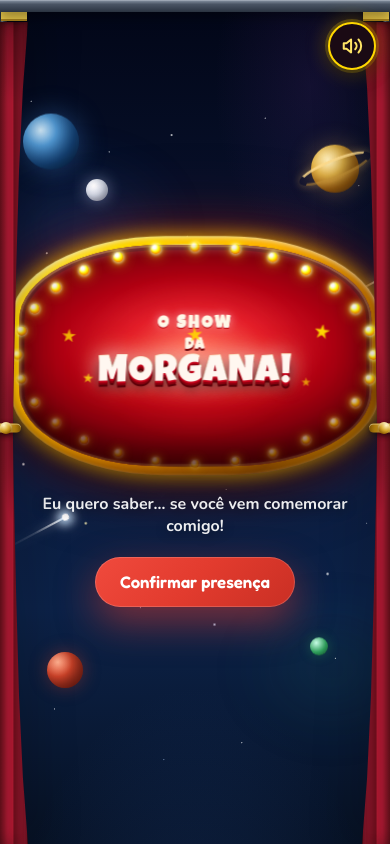
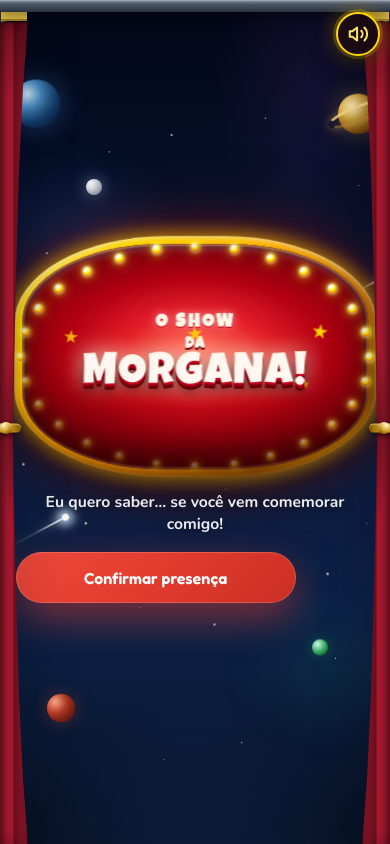
Before and after one commit to 0125mateus/show-da-morgana, a Flask app: page / in a window 390 px wide. Run offline with Flask 3, Linux system fonts and the light colour scheme.

Commit message:
Remove family area link and improve mobile layout for home and RSVP.
Co-authored-by: Cursor <cursoragent@cursor.com>

```diff
--- a/components/show-sign/show-sign.css
+++ b/components/show-sign/show-sign.css
@@ -672,19 +672,109 @@
 }
 
 @media (max-width: 560px) {
+  .show-sign-page {
+    min-height: 100svh;
+    gap: 1rem;
+    padding: max(1rem, env(safe-area-inset-top)) max(0.75rem, env(safe-area-inset-right)) max(1.25rem, env(safe-area-inset-bottom)) max(0.75rem, env(safe-area-inset-left));
+    padding-left: max(0.75rem, 7vw);
+    padding-right: max(0.75rem, 7vw);
+    place-content: center;
+  }
+
+  .show-sign-page__lead {
+    font-size: 0.98rem;
+    padding: 0 0.5rem;
+    line-height: 1.4;
+  }
+
+  .show-sign-page__cta .btn {
+    width: min(100%, 280px);
+    justify-content: center;
+    min-height: 48px;
+    font-size: 1rem;
+  }
+
+  .audio-toggle {
+    top: max(0.75rem, env(safe-area-inset-top));
+    right: max(0.65rem, env(safe-area-inset-right));
+    width: 44px;
+    height: 44px;
+  }
+
   .show-sign {
-    --sign-w: min(94vw, 420px);
-    aspect-ratio: 1.55 / 1;
+    --sign-w: min(92vw, 420px);
+    aspect-ratio: 1.5 / 1;
     border-radius: 42% / 36%;
   }
 
   .show-sign__face {
-    inset: 9px;
+    inset: 8px;
     border-radius: 40% / 34%;
+  }
+
+  .show-sign__content {
+    padding: 7% 8%;
   }
 
   .show-sign__line--hero {
     -webkit-text-stroke: 1px #fff3c4;
+    font-size: clamp(1.85rem, 11vw, 3rem);
+  }
+
+  .show-sign__line--top {
+    font-size: clamp(0.95rem, 4.8vw, 1.4rem);
+  }
+
+  .show-sign__bulb {
+    width: 8px;
+    height: 8px;
+  }
+
+  /* Planetas menores no celular para não cobrir o letreiro */
+  .space-bg__planet--blue {
+    width: 48px;
+    height: 48px;
+    left: 3%;
+    top: 10%;
+  }
+
+  .space-bg__planet--ring {
+    width: 40px;
+    height: 40px;
+    right: 3%;
+    top: 12%;
+  }
+
+  .space-bg__planet--red {
+    width: 28px;
+    height: 28px;
+    bottom: 14%;
+  }
+
+  .space-bg__planet--small,
+  .space-bg__moon {
+    width: 16px;
+    height: 16px;
+  }
+
+  .space-bg__nebula {
+    filter: blur(22px);
+    opacity: 0.35;
+  }
+}
+
+@media (max-width: 380px) {
+  .show-sign {
+    --sign-w: 94vw;
+    aspect-ratio: 1.42 / 1;
+  }
+
+  .show-sign__line--hero {
+    font-size: clamp(1.6rem, 12vw, 2.4rem);
+  }
+
+  .space-bg__planet--ring::after {
+    border-width: 2px;
   }
 }
 
--- a/static/css/style.css
+++ b/static/css/style.css
@@ -1093,13 +1093,95 @@ tbody tr:hover {
 }
 
 @media (max-width: 560px) {
+  .wrap {
+    width: min(100% - 1.5rem, 720px);
+  }
+
   .field-row,
   .status-grid {
     grid-template-columns: 1fr;
   }
 
+  .hero {
+    min-height: 100svh;
+    align-items: end;
+  }
+
+  .hero__content {
+    padding: 1.5rem 0 max(2rem, env(safe-area-inset-bottom));
+  }
+
+  .hero__lead {
+    font-size: 1rem;
+    max-width: 28ch;
+  }
+
   .hero__scroll {
     display: none;
+  }
+
+  .cta-row {
+    flex-direction: column;
+    align-items: stretch;
+    gap: 0.65rem;
+  }
+
+  .cta-row .btn {
+    width: 100%;
+    justify-content: center;
+    min-height: 48px;
+    text-align: center;
+  }
+
+  .section {
+    padding: 2.5rem 0;
+  }
+
+  .section__title {
+    font-size: clamp(1.55rem, 7vw, 2rem);
+  }
+
+  .facts {
+    gap: 0.85rem;
+  }
+
+  .fact__value {
+    font-size: 1.05rem;
+  }
+
+  .mission__art {
+    max-width: 100%;
+    margin-inline: auto;
+  }
+
+  .form-shell {
+    padding: 1.25rem 1rem;
+    border-radius: 1.1rem;
+  }
+
+  .form-shell h2 {
+    font-size: 1.45rem;
+  }
+
+  input,
+  select,
+  textarea,
+  .btn {
+    font-size: 16px; /* evita zoom automático no iOS */
+  }
+
+  .footer {
+    padding: 1.25rem 0 max(1.5rem, env(safe-area-inset-bottom));
+    font-size: 0.9rem;
+    line-height: 1.5;
+    text-align: center;
+  }
+
+  .footer .wrap {
+    display: flex;
+    flex-direction: column;
+    gap: 0.35rem;
+    align-items: center;
   }
 }
 
--- a/templates/confirmar.html
+++ b/templates/confirmar.html
@@ -125,8 +125,7 @@
 <footer class="footer">
   <div class="wrap">
     <a href="{{ url_for('index') }}">← Voltar ao início</a>
-    · O Show da Morgana · {{ data_festa_br }} ·
-    <a href="{{ url_for('admin') }}">Área da família</a>
+    · O Show da Morgana · {{ data_festa_br }}
   </div>
 </footer>
 
```
